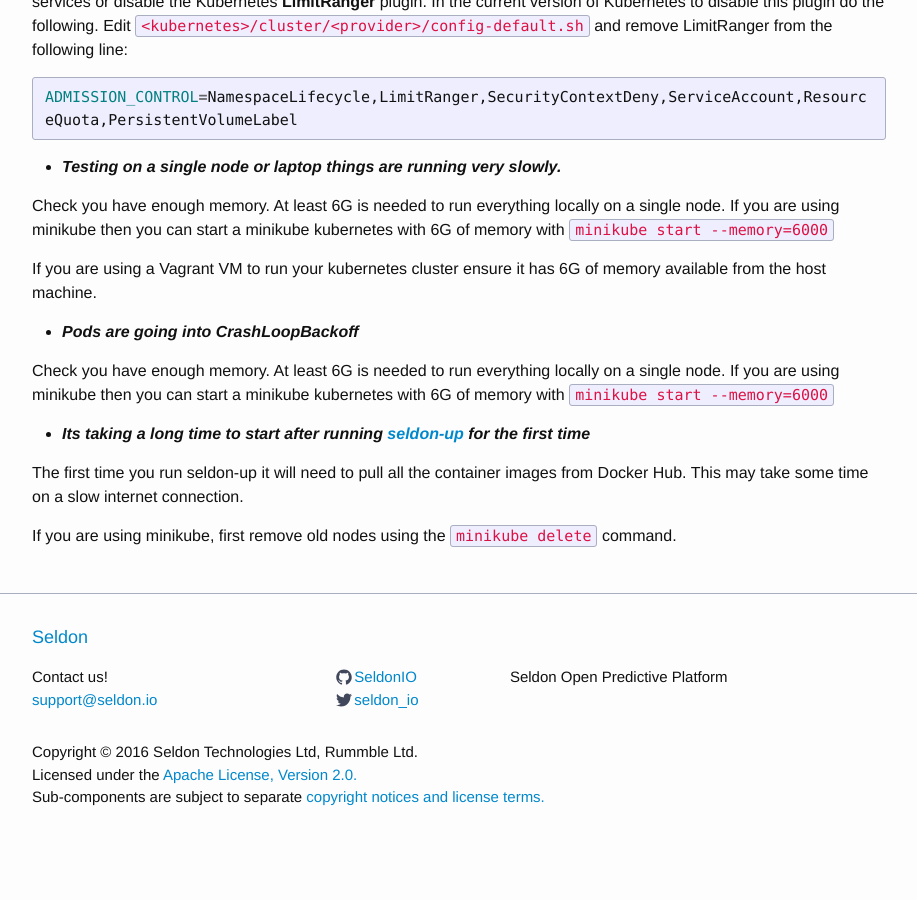
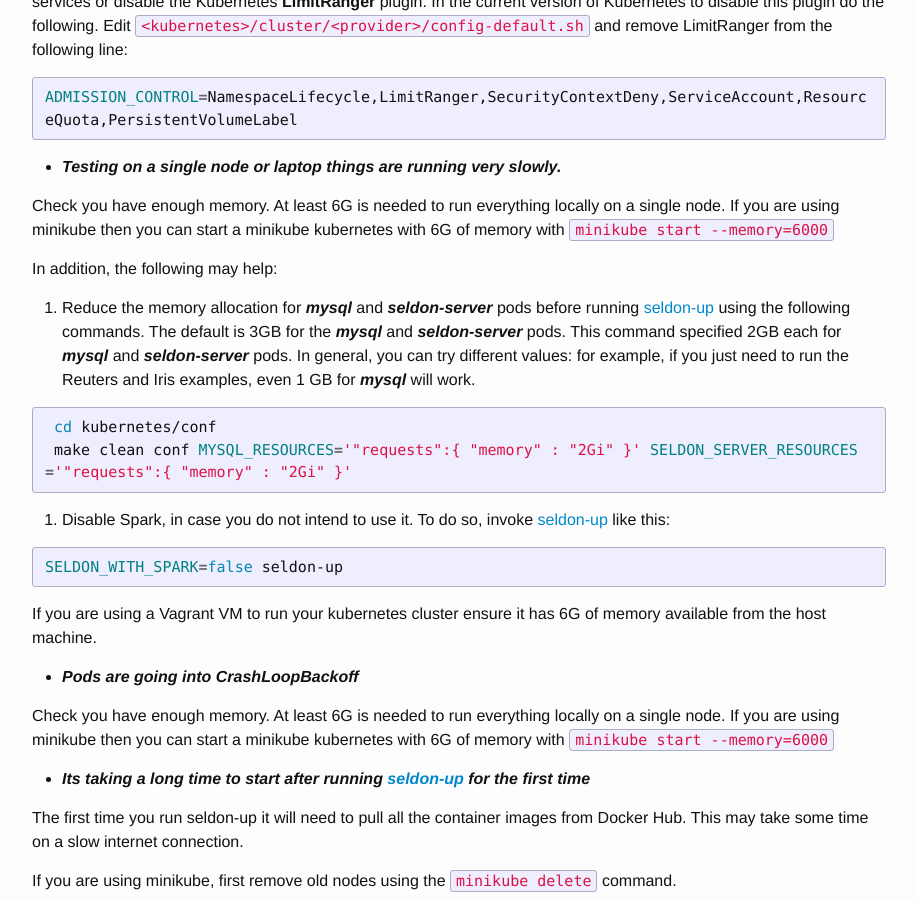
Before and after one commit to SeldonIO/seldonio.github.com, a Jekyll site: the page built from install.md, in a window 1280 px wide and 900 px high, scrolled down 2714 px. Shown: the whole window, without its empty margins (181-1098 px from the left). Built offline with Jekyll 4.4.1, drawn with Linux system fonts in a browser that asks for light colours; before the commit the page ends 3583 px from its top, so only the background shows below that; grey boxes are pictures that could not be loaded.

Commit message:
memory related roubleshooting tips for laptop installations

````diff
--- a/install.md
+++ b/install.md
@@ -116,6 +116,17 @@ ADMISSION_CONTROL=NamespaceLifecycle,LimitRanger,SecurityContextDeny,ServiceAcco
 
 Check you have enough memory. At least 6G is needed to run everything locally on a single node. If you are using minikube then you can start a minikube kubernetes with 6G of memory with ```minikube start --memory=6000```
 
+In addition, the following may help:
+
+1. Reduce the memory allocation for ***mysql*** and ***seldon-server*** pods before running [seldon-up](scripts.html#seldon-up) using the following commands. The default is 3GB for the ***mysql*** and ***seldon-server*** pods. This command specified 2GB each for ***mysql*** and ***seldon-server*** pods. In general, you can try different values: for example, if you just need to run the Reuters and Iris examples, even 1 GB for ***mysql*** will work.
+{% highlight bash %}
+ cd kubernetes/conf
+ make clean conf MYSQL_RESOURCES='"requests":{ "memory" : "2Gi" }' SELDON_SERVER_RESOURCES='"requests":{ "memory" : "2Gi" }'
+{% endhighlight %}
+2. Disable Spark, in case you do not intend to use it. To do so, invoke [seldon-up](scripts.html#seldon-up) like this:
+{% highlight bash %}
+SELDON_WITH_SPARK=false seldon-up
+{% endhighlight %}
 
 If you are using a Vagrant VM to run your kubernetes cluster ensure it has 6G of memory available from the host machine.
 
````
